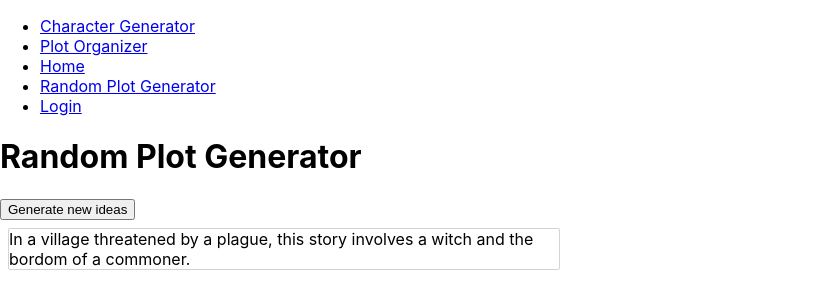
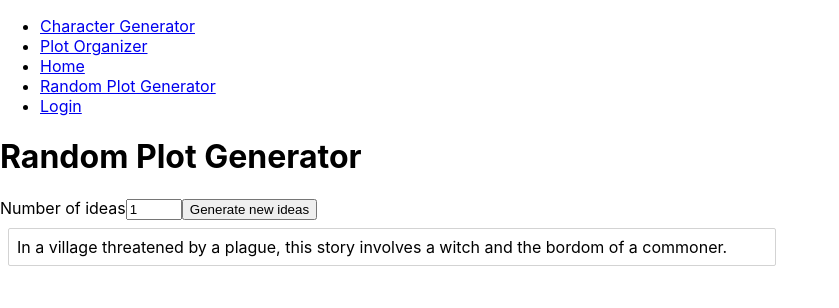
Before and after one commit to kailanak1/aMUSEme, a React (Create React App) app: page /RandomPlotGenerator in a window 1280 px wide. Shown: the top 308 px of the page, without its empty margins (0-839 px from the left). Built offline with nearby package versions, Linux system fonts and the light colour scheme.

Commit message:
generate multiple randomplots in randomplotgenerator

```diff
--- a/src/components/RandomPlotGenerator.js
+++ b/src/components/RandomPlotGenerator.js
@@ -8,7 +8,8 @@ const Container = styled.div`
     margin: 8px;
     border: 1px solid lightgrey;
     border-radius: 2px;
-    width: 550px;
+    width: 750px;
+    padding: 8px
 `
 
 class RandomPlotGenerator extends React.Component{
@@ -69,7 +70,9 @@ class RandomPlotGenerator extends React.Component{
 
 
     renderRandomPlot = () => {
-        return  <p>{`${this.genreRelatedSetting(RandomPlotData)} ${this.genreRelatedSettingDescription(RandomPlotData)}, this story involves ${this.genreRelatedCharacter(RandomPlotData)} and ${this.genreRelatedConflict(RandomPlotData)}.`}</p>
+        return this.state.sentences.map(sentence =>
+             <Container>{sentence}</Container>
+        )
     }
 
     reset() {
@@ -81,17 +84,36 @@ class RandomPlotGenerator extends React.Component{
     onClick = () => {
         this.reset()
 
+        for(let i = 0; i < this.state.number; i++){
+            const sentence = `${this.genreRelatedSetting(RandomPlotData)} ${this.genreRelatedSettingDescription(RandomPlotData)}, this story involves ${this.genreRelatedCharacter(RandomPlotData)} and ${this.genreRelatedConflict(RandomPlotData)}.`
+
+
         this.setState(prevState => ({
-            sentences: [...prevState.sentences, `${this.genreRelatedSetting(RandomPlotData)} ${this.genreRelatedSettingDescription(RandomPlotData)}, this story involves ${this.genreRelatedCharacter(RandomPlotData)} and ${this.genreRelatedConflict(RandomPlotData)}.`],
+            sentences: [...prevState.sentences, sentence],
         }))
+        }
     }
+
+    handleNumChange = (event) => {
+        this.setState({
+            number: event.target.value
+        })
+    }
+
 
     render(){
         return(
             <div>
                 <h1>Random Plot Generator</h1>
+                <label>Number of ideas
+                        <input
+                        type="number"
+                         value={ this.state.number }
+                         min={1} max={10}
+                         onChange={ (e) => this.handleNumChange(e) }/>
+                    </label>
                 <button onClick={this.onClick}>Generate new ideas</button>
-                <Container>{this.state.sentences}</Container>
+                {this.renderRandomPlot()}
             </div>
         )
     }
```
